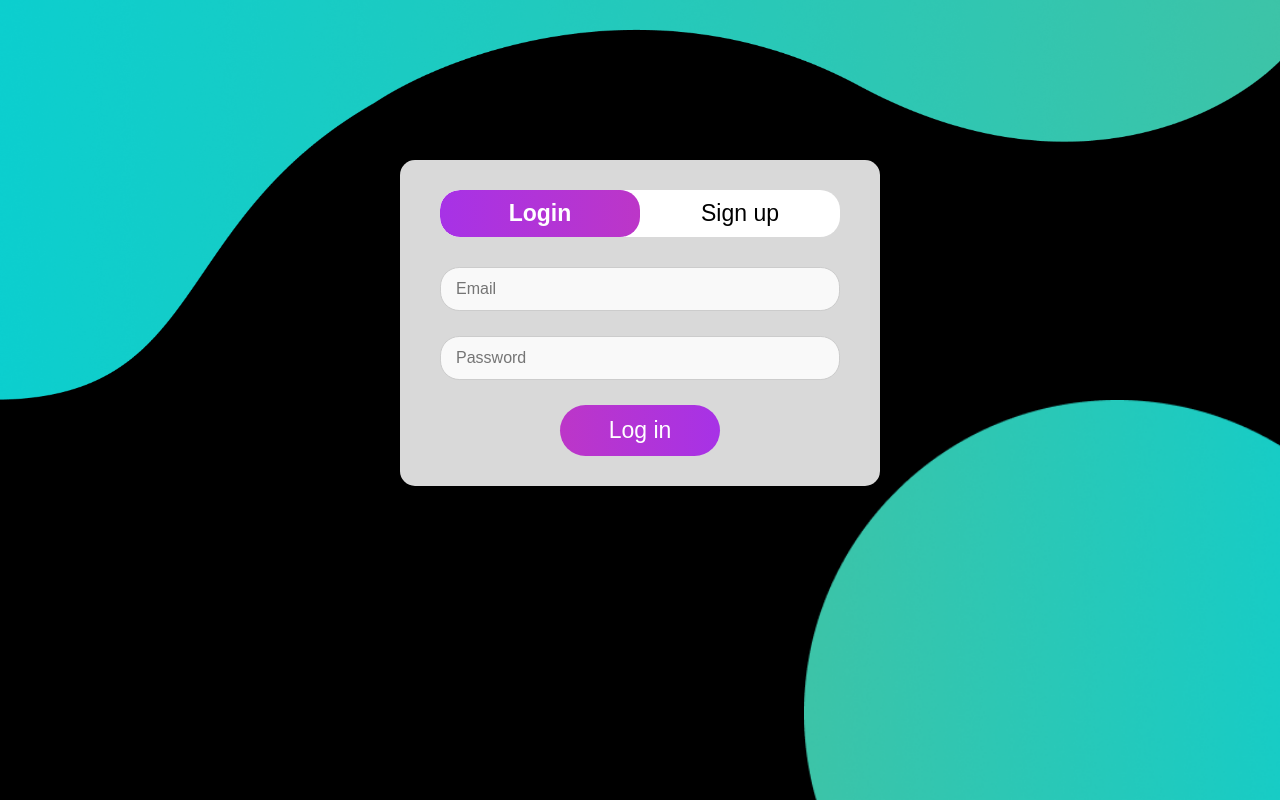
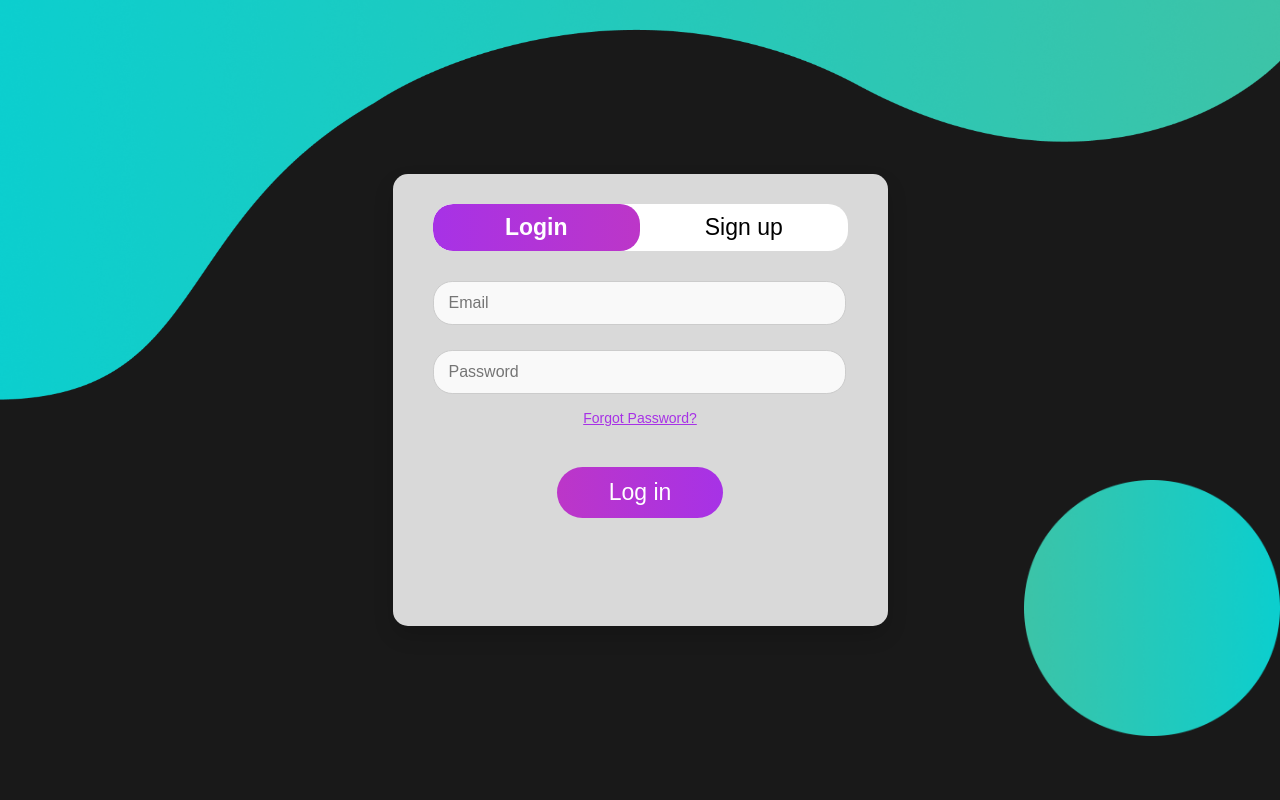
Before and after one commit to yoyobazzi3/DigitalNestScheduler, a React (Create React App) app in the folder Frontend/my-react-app/: page /loginsignup in a window 1280 px wide. Built offline with nearby package versions, Linux system fonts and the light colour scheme.

Commit message:
feat: added animations to form page

```diff
--- a/Frontend/my-react-app/src/App.js
+++ b/Frontend/my-react-app/src/App.js
@@ -6,8 +6,8 @@ import Recommendations from './pages/recommendations';
 import Interns from './pages/Interns';
 import ProjectInfoPage from './pages/ProjectInfoPage';
 import InternSignup from './pages/InternSignup';
-import { BrowserRouter as Router, Route, Routes } from 'react-router-dom';
-import ProtectedRoute from './components/ProtectedRoutes/ProtectedRoutes'; // Import ProtectedRoute
+import { BrowserRouter as Router, Route, Routes, Navigate } from 'react-router-dom';
+import ProtectedRoute from './components/ProtectedRoutes/ProtectedRoutes';
 import LoginSignup from './pages/LoginSignup';
 
 function App() {
@@ -16,9 +16,11 @@ function App() {
       <Routes>
         {/* Public Routes */}
         <Route path="/loginsignup" element={<LoginSignup />} />
+        <Route path="/login" element={<Navigate to="/loginsignup" />} />
 
         {/* Protected Routes */}
         <Route path="/" element={ <ProtectedRoute> <HomePage /> </ProtectedRoute> } />
+        <Route path="/home" element={ <ProtectedRoute> <HomePage /> </ProtectedRoute> } />
         <Route path="/new-project" element={ <ProtectedRoute> <NewProject /> </ProtectedRoute> }/>
         <Route path="/recommendations" element={ <ProtectedRoute> <Recommendations /> </ProtectedRoute> }/>
         <Route path="/interns" element={ <ProtectedRoute> <Interns /> </ProtectedRoute> }/>
--- a/Frontend/my-react-app/src/pages/LoginSignup.css
+++ b/Frontend/my-react-app/src/pages/LoginSignup.css
@@ -4,10 +4,9 @@
     display: flex;
     flex-direction: column;
     align-items: center;
+    justify-content: center;
     height: 100vh;
-  background-color: #000000;
     overflow: hidden;
-  padding-top: 20vh;
 }
 
 .LoginSignup {
@@ -21,10 +20,15 @@
     background: #D9D9D9;
     border-radius: 15px;
     padding: 30px 40px;
-  width: 400px;
+    width: 415px;
     box-shadow: 0px 10px 20px rgba(0, 0, 0, 0.15);
     text-align: center;
     z-index: 99;
+    min-height: 49vh;
+    display: flex;
+    flex-direction: column;
+    justify-content: flex-start;
+    transition: height 0.3s ease-in-out;
 }
 
 .tabs {
@@ -137,6 +141,25 @@
   align-self: center;
 }
 
+.ForgotPasswordContainer {
+  text-align: center;
+  margin-top: -10px;
+  margin-bottom: 15px;
+}
+
+.ForgotPassword {
+  font-size: 14px;
+  color: #a732e6;
+  cursor: pointer;
+  text-decoration: underline;
+  transition: color 0.3s ease;
+}
+
+.ForgotPassword:hover {
+  color: #bc36c8;
+}
+
+
 .Waves {
   background-image: url('../assets/LoginWave.png');
   width: 100%;
@@ -146,17 +169,39 @@
   background-size: 100% 100%;
   background-repeat: no-repeat;
   background-position: center;
+  transform-origin: center; /* Ensure it flips smoothly from the center */
+  transition: transform 0.5s ease-in-out; /* Smooth transition */
+}
+
+.Waves.mirrored {
+  transform: scaleX(-1); /* Mirrored effect for signup state */
 }
 
 .Circle {
   position: absolute;
-  bottom: 0vw;
-  right: 0vw;
-  width: 100%;
-  height: 50vh;
-  background-image: url('../assets/LoginCircle.png');
+  width: 50%; /* Adjust based on how large you want the circle */
+  height: 50%; /* Adjust height similarly */
   background-repeat: no-repeat;
   background-size: contain;
-  background-position: bottom right;
+  transition: all 0.5s ease-in-out; /* For smooth fading and movement */
   z-index: 10;
 }
+
+.Circle.login {
+  background-image: url('../assets/completeCircle.png'); /* Ensure the path is correct */
+  bottom: 0%;
+  right: 0%; /* Default for most screens */
+  width: 20%;
+  height: 40%;
+  position: absolute;
+  background-repeat: no-repeat;
+  background-size: contain;
+  transition: all 0.5s ease-in-out; /* Smooth transition */
+  z-index: 10;
+}
+
+.Circle.signup {
+  background-image: url('../assets/signupCircle.png'); /* Ensure path is correct */
+  bottom: 0;
+  left: 0; /* Positioned to the bottom-left corner */
+}
--- a/Frontend/my-react-app/src/pages/LoginSignup.jsx
+++ b/Frontend/my-react-app/src/pages/LoginSignup.jsx
@@ -43,7 +43,7 @@ const LoginSignup = () => {
       const response = await axios.post('http://localhost:3360/login', loginData);
       localStorage.setItem('token', response.data.token);
       alert('Login successful!');
-      navigate('/');
+      navigate('/Home');
     } catch (error) {
       console.error('Error logging in:', error);
       alert('Failed to log in. Please check your credentials.');
@@ -87,7 +87,7 @@ const LoginSignup = () => {
 
   return (
     <div className="LoginSignupWrapper">
-        <div className='Waves'></div>
+    <div className={`Waves ${isLogin ? '' : 'mirrored'}`}></div>
     <div className="LoginSignup">
       <div className="LoginSignup-container">
         <div className="tabs">
@@ -123,6 +123,14 @@ const LoginSignup = () => {
               value={loginData.password}
               onChange={handleLoginChange}
             />
+            <div className="ForgotPasswordContainer">
+              <span
+                className="ForgotPassword"
+                onClick={() => navigate('/forgot-password')}
+              >
+                Forgot Password?
+              </span>
+            </div>
             <button type="submit">Log in</button>
           </form>
         ) : (
@@ -183,7 +191,8 @@ const LoginSignup = () => {
           </form>
         )}
       </div>
-        <div className='Circle'></div>
+      {/* Updated Circle */}
+      <div className={`Circle ${isLogin ? 'login' : 'signup'}`} />
     </div>
   </div>
   );
```
Also changed, not shown: Frontend/my-react-app/src/assets/signupCircle.png (renamed from Frontend/my-react-app/src/assets/Ellipse.png), 1 other file (tests, documents, lock files or other folders). Lines whose indentation alone changed are shown as unchanged.
